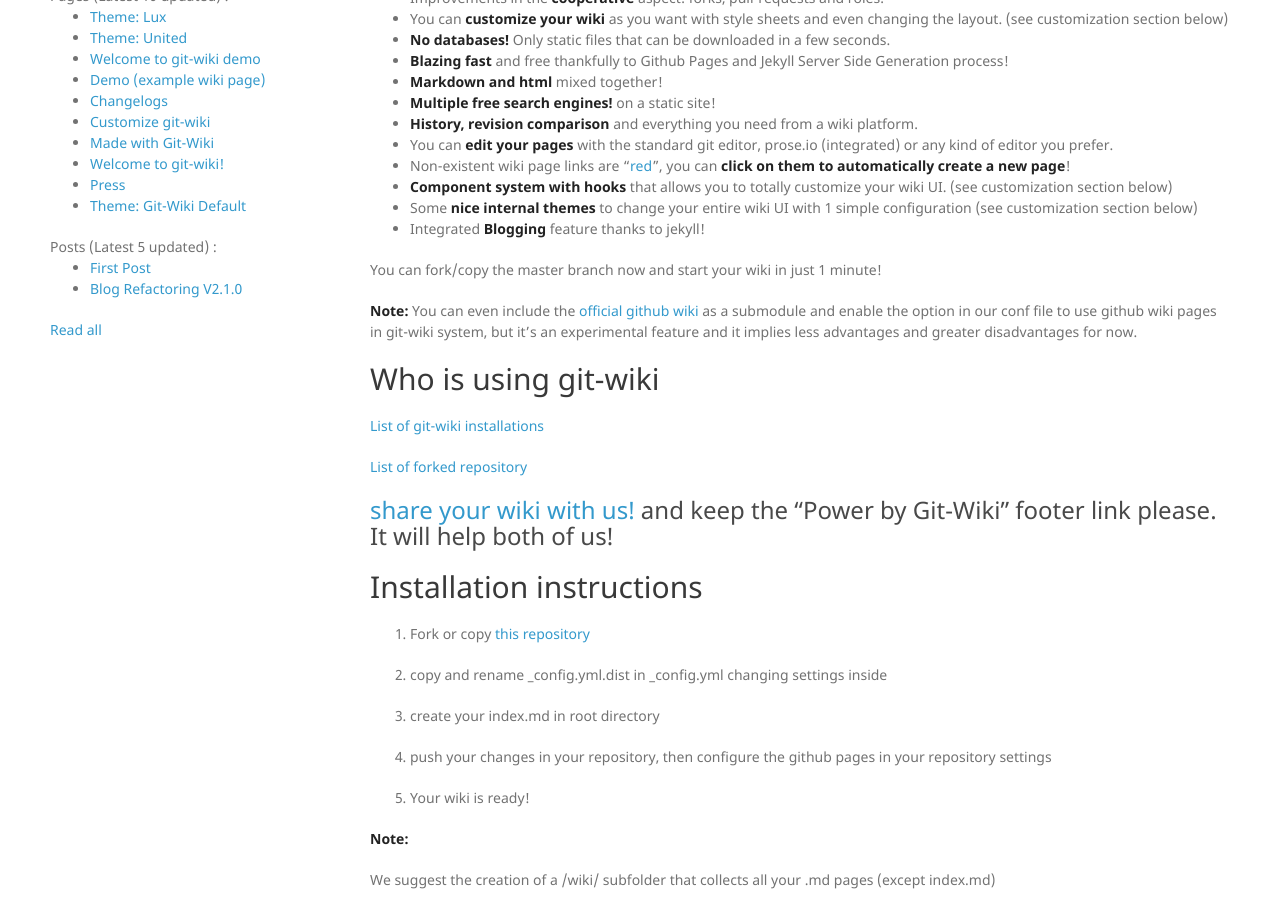
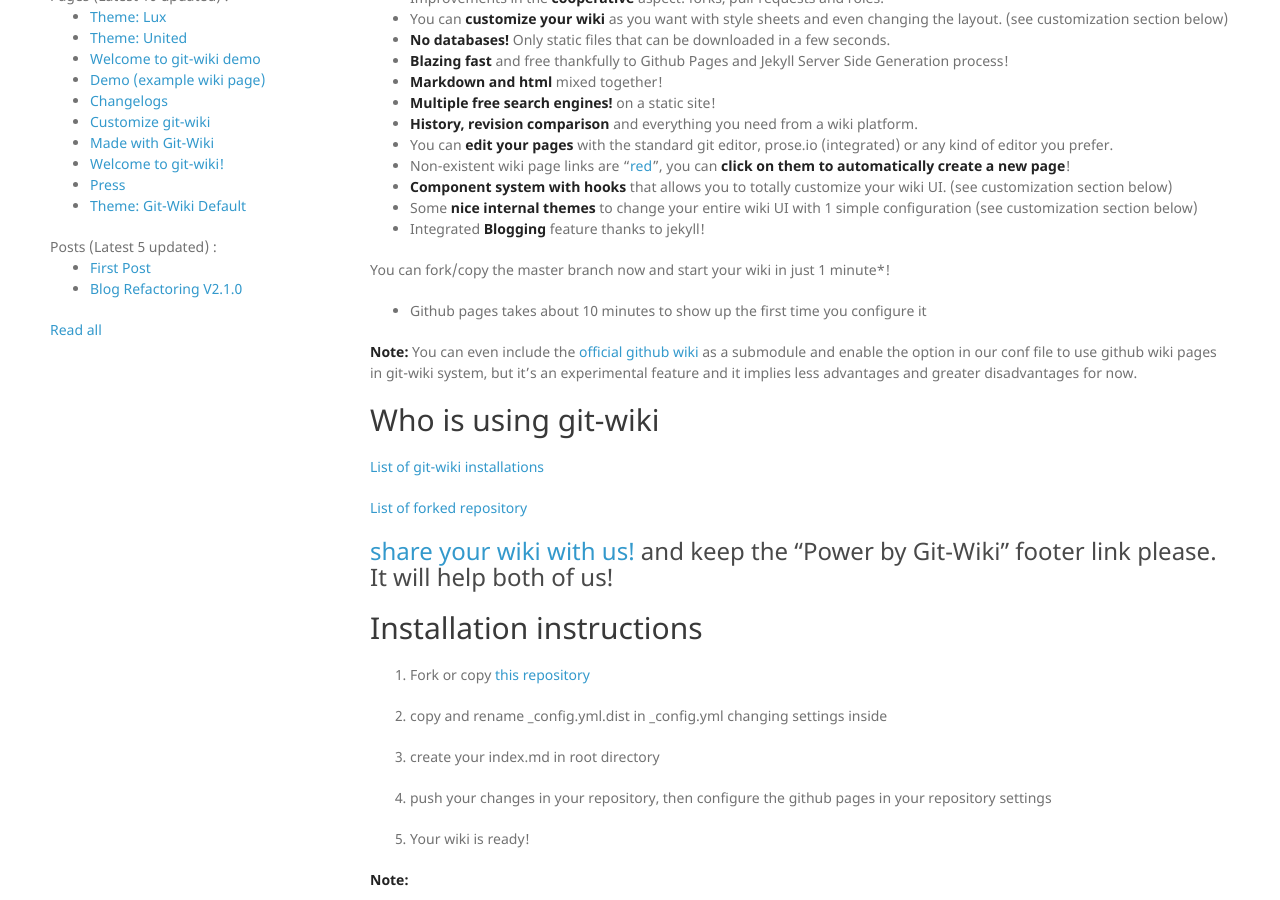
Before and after one commit to Drassil/git-wiki-theme, a Jekyll site: the page built from index.md, in a window 1280 px wide and 900 px high, scrolled down 384 px. Built offline with Jekyll 4.4.1, drawn with Linux system fonts in a browser that asks for light colours; nearby versions of some CDN libraries; our own code applies the rules of GitHub Pages for plain Markdown files; comment, search, counter and statistics services are not loaded.

Commit message:
Update index.md

```diff
--- a/index.md
+++ b/index.md
@@ -19,7 +19,9 @@
 * Some **nice internal themes** to change your entire wiki UI with 1 simple configuration (see customization section below)
 * Integrated **Blogging** feature thanks to jekyll!
 
-You can fork/copy the master branch now and start your wiki in just 1 minute!
+You can fork/copy the master branch now and start your wiki in just 1 minute*!
+
+* Github pages takes about 10 minutes to show up the first time you configure it
 
 **Note:**
 You can even include the [official github wiki](https://help.github.com/articles/about-github-wikis/) as a submodule and enable the option in our conf file to use github wiki pages in git-wiki system, but it's an experimental feature and it implies less advantages and greater disadvantages for now.
```
